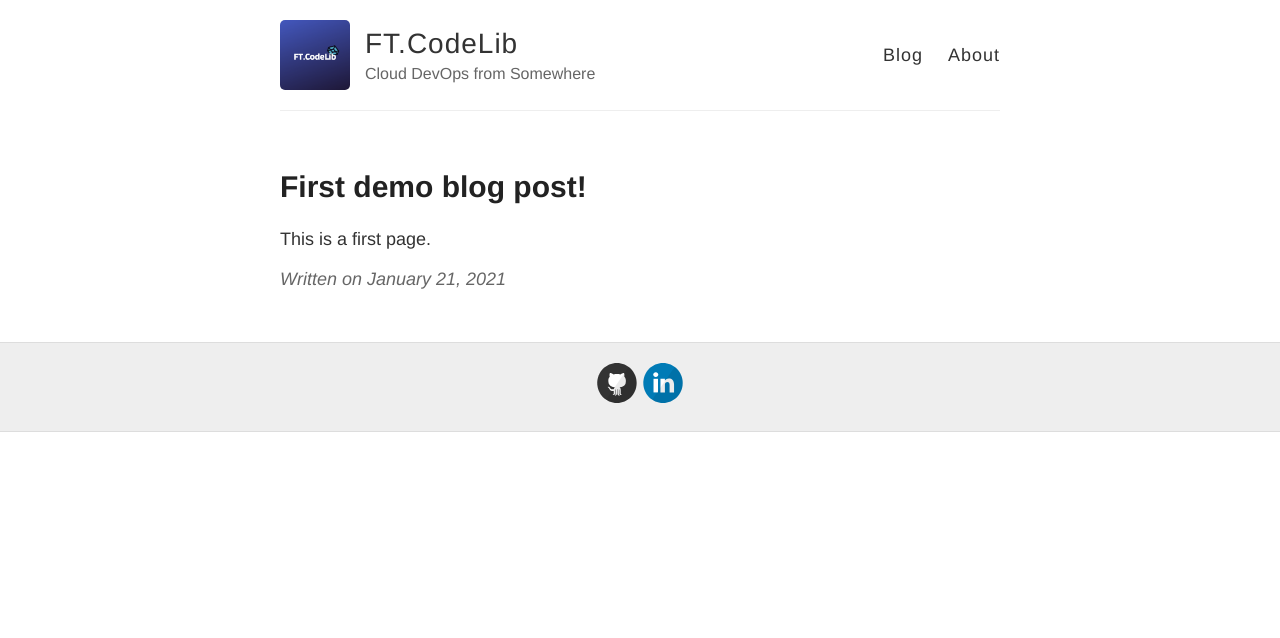
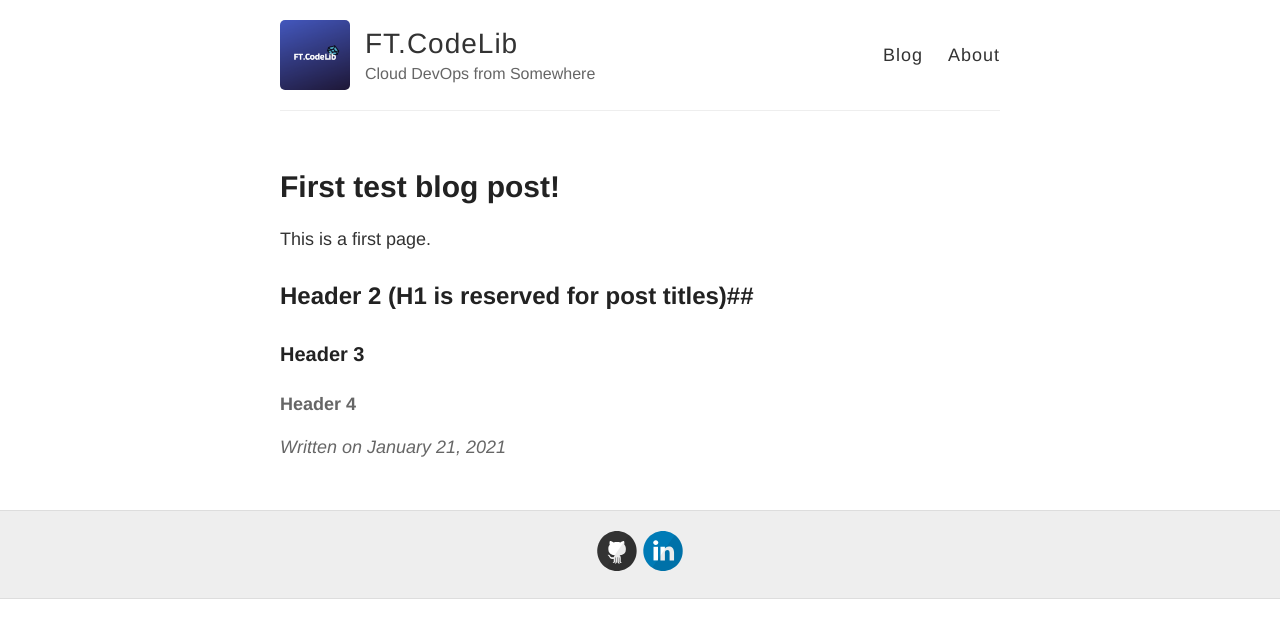
Before and after one commit to ftcodelib/ftcodelib.github.io, a Jekyll site: the page built from _posts/2021-01-21-First-Page.md, in a window 1280 px wide. Shown: the top 638 px of the page. Built offline with Jekyll 4.4.1, drawn with Linux system fonts in a browser that asks for light colours.

Commit message:
add page

```diff
--- a/_posts/2021-01-21-First-Page.md
+++ b/_posts/2021-01-21-First-Page.md
@@ -1,8 +1,14 @@
 ---
 layout: post
-title: First demo blog post!
+title: First test blog post!
 published: true
-tags: demo markdown blog
+tags: test markdown blog
 ---
 
 This is a first page.
+
+## Header 2 (H1 is reserved for post titles)##
+
+### Header 3
+
+#### Header 4
```
